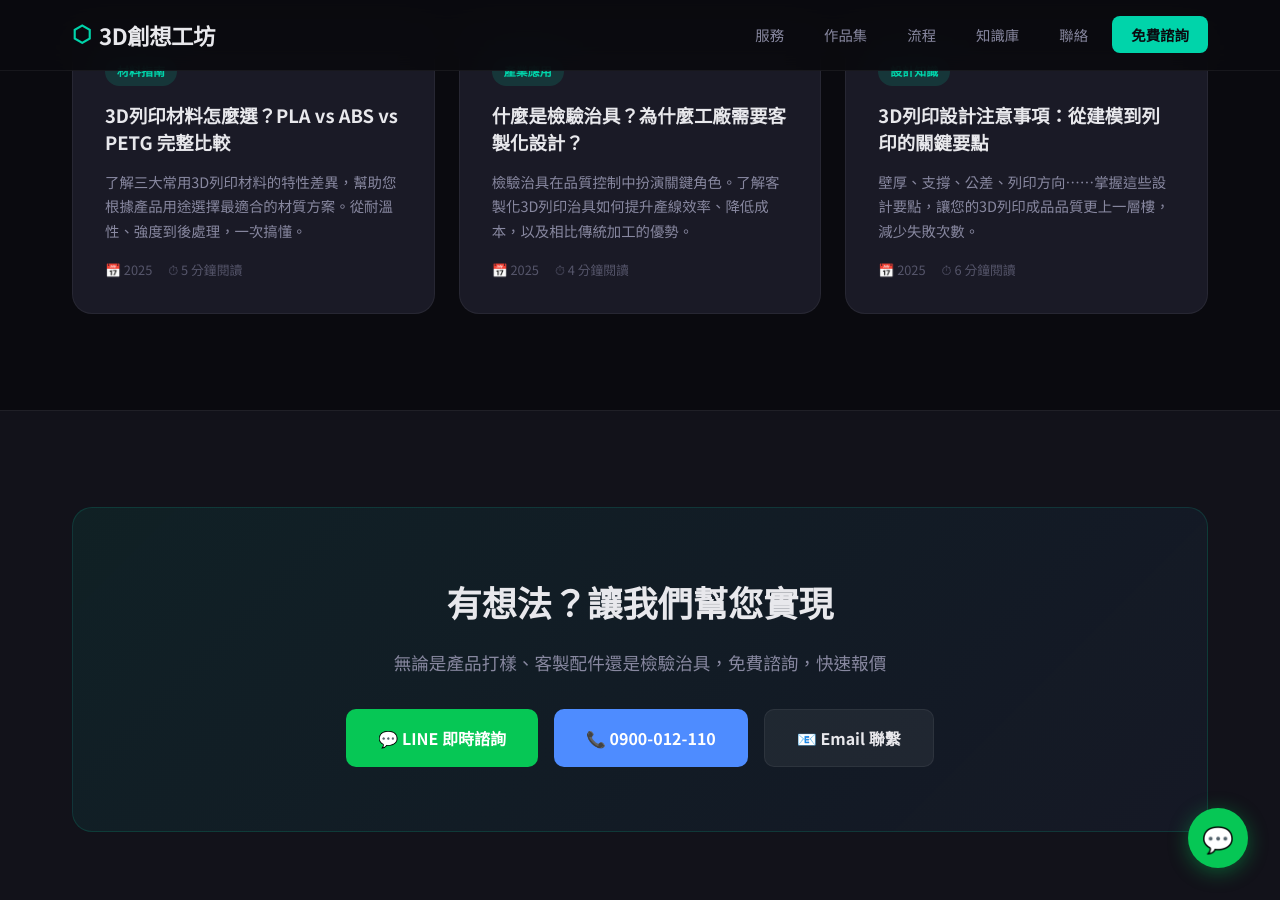
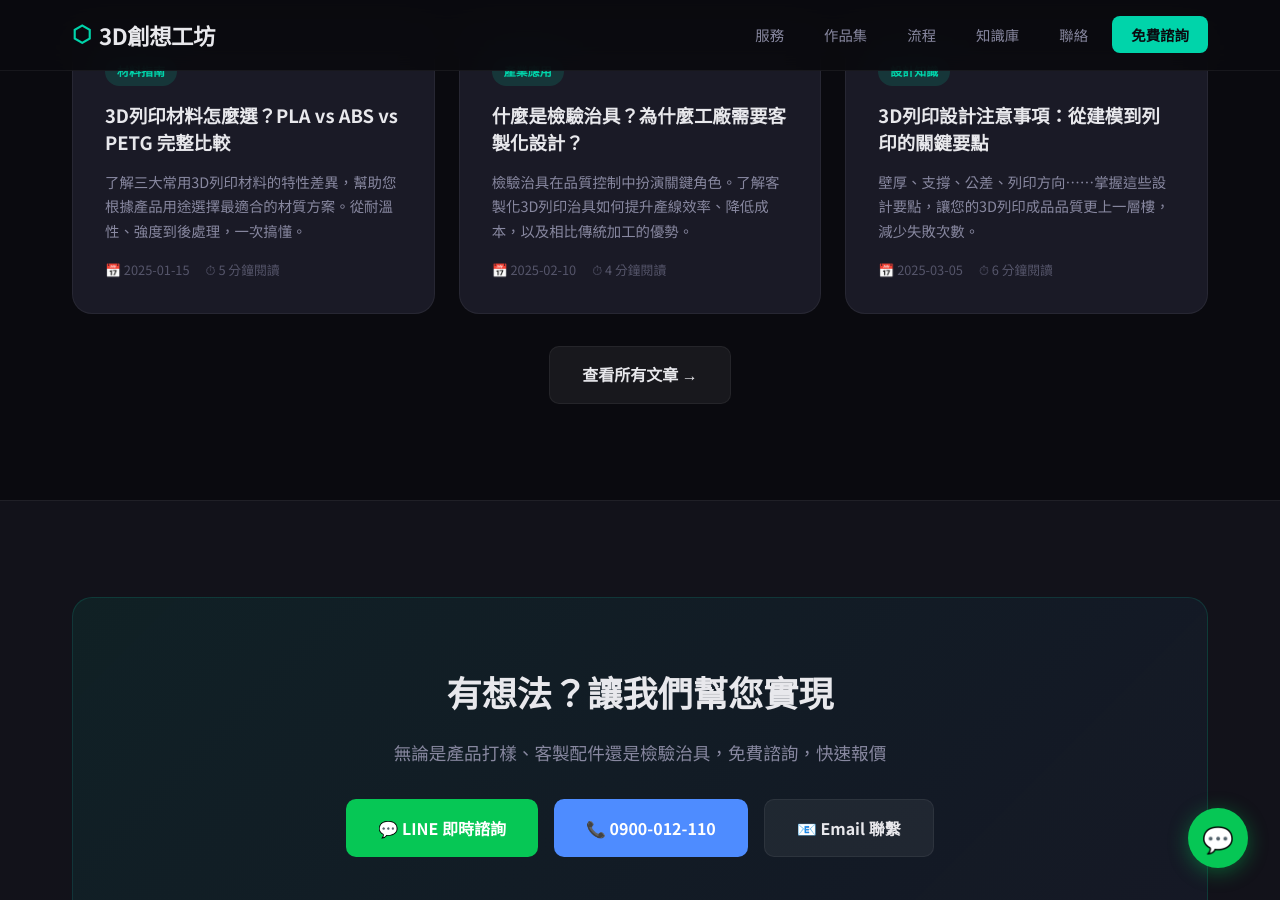
Before and after one commit to 10wang-creat/3d-workshop1, a Jekyll site: the page index.html, which Jekyll copies as it is, in a window 1280 px wide and 900 px high, scrolled down 5550 px. Built offline with Jekyll 4.4.1, drawn with Linux system fonts in a browser that asks for light colours.

Commit message:
Revise blog links and dates in index.html
Updated blog article links and publication dates for better accuracy and user navigation.

```diff
--- a/index.html
+++ b/index.html
@@ -1332,33 +1332,36 @@
             <h2 class="section-title">3D列印知識庫</h2>
         </div>
         <div class="blog-grid">
-            <article class="blog-card reveal">
+            <a href="blog/2025/01/15/3d-printing-material-comparison.html" class="blog-card reveal" style="text-decoration:none;color:inherit;">
                 <div class="blog-tag">材料指南</div>
                 <h3>3D列印材料怎麼選？PLA vs ABS vs PETG 完整比較</h3>
                 <p>了解三大常用3D列印材料的特性差異，幫助您根據產品用途選擇最適合的材質方案。從耐溫性、強度到後處理，一次搞懂。</p>
                 <div class="blog-meta">
-                    <span>📅 2025</span>
+                    <span>📅 2025-01-15</span>
                     <span>⏱ 5 分鐘閱讀</span>
                 </div>
-            </article>
-            <article class="blog-card reveal">
+            </a>
+            <a href="blog/2025/02/10/what-is-inspection-jig.html" class="blog-card reveal" style="text-decoration:none;color:inherit;">
                 <div class="blog-tag">產業應用</div>
                 <h3>什麼是檢驗治具？為什麼工廠需要客製化設計？</h3>
                 <p>檢驗治具在品質控制中扮演關鍵角色。了解客製化3D列印治具如何提升產線效率、降低成本，以及相比傳統加工的優勢。</p>
                 <div class="blog-meta">
-                    <span>📅 2025</span>
+                    <span>📅 2025-02-10</span>
                     <span>⏱ 4 分鐘閱讀</span>
                 </div>
-            </article>
-            <article class="blog-card reveal">
+            </a>
+            <a href="blog/2025/03/05/3d-printing-design-tips.html" class="blog-card reveal" style="text-decoration:none;color:inherit;">
                 <div class="blog-tag">設計知識</div>
                 <h3>3D列印設計注意事項：從建模到列印的關鍵要點</h3>
                 <p>壁厚、支撐、公差、列印方向⋯⋯掌握這些設計要點，讓您的3D列印成品品質更上一層樓，減少失敗次數。</p>
                 <div class="blog-meta">
-                    <span>📅 2025</span>
+                    <span>📅 2025-03-05</span>
                     <span>⏱ 6 分鐘閱讀</span>
                 </div>
-            </article>
+            </a>
+        </div>
+        <div style="text-align:center;margin-top:2rem;">
+            <a href="blog.html" class="btn btn-secondary" style="text-decoration:none;">查看所有文章 →</a>
         </div>
     </div>
 </section>
```
